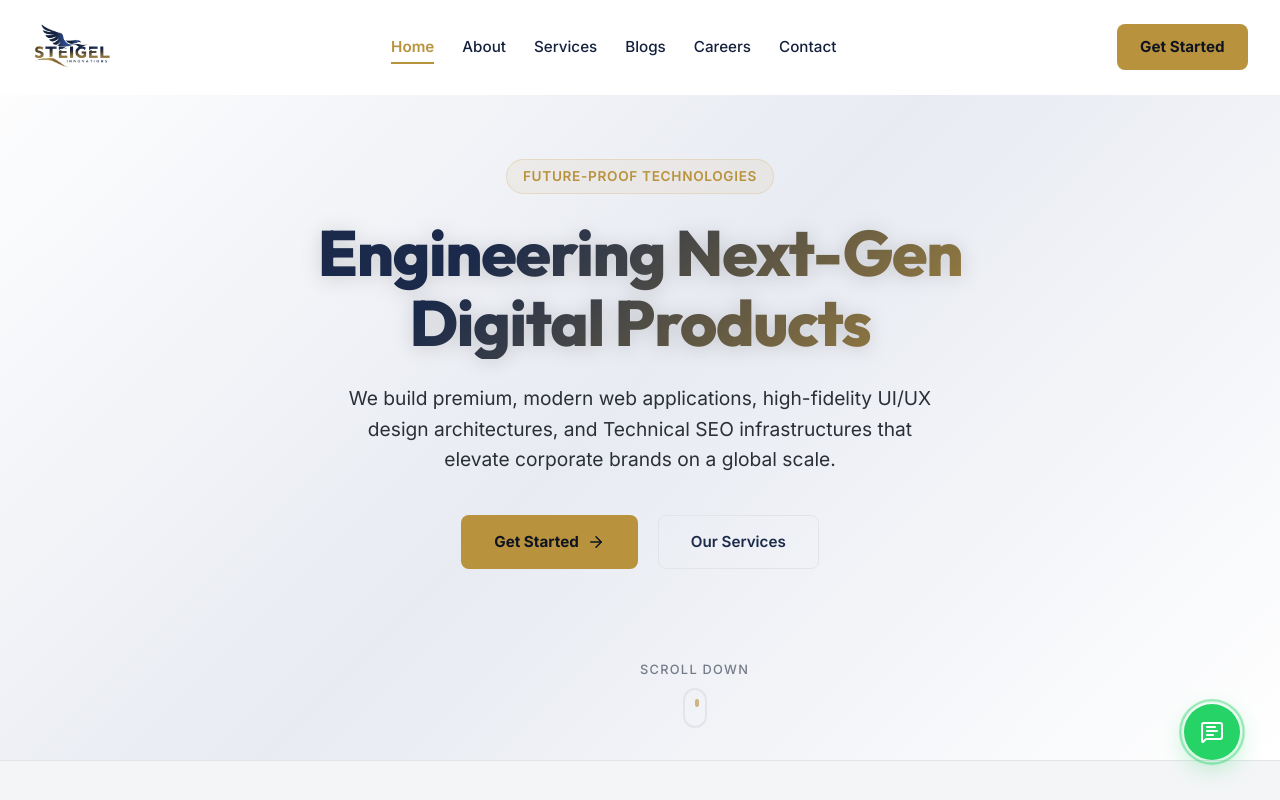
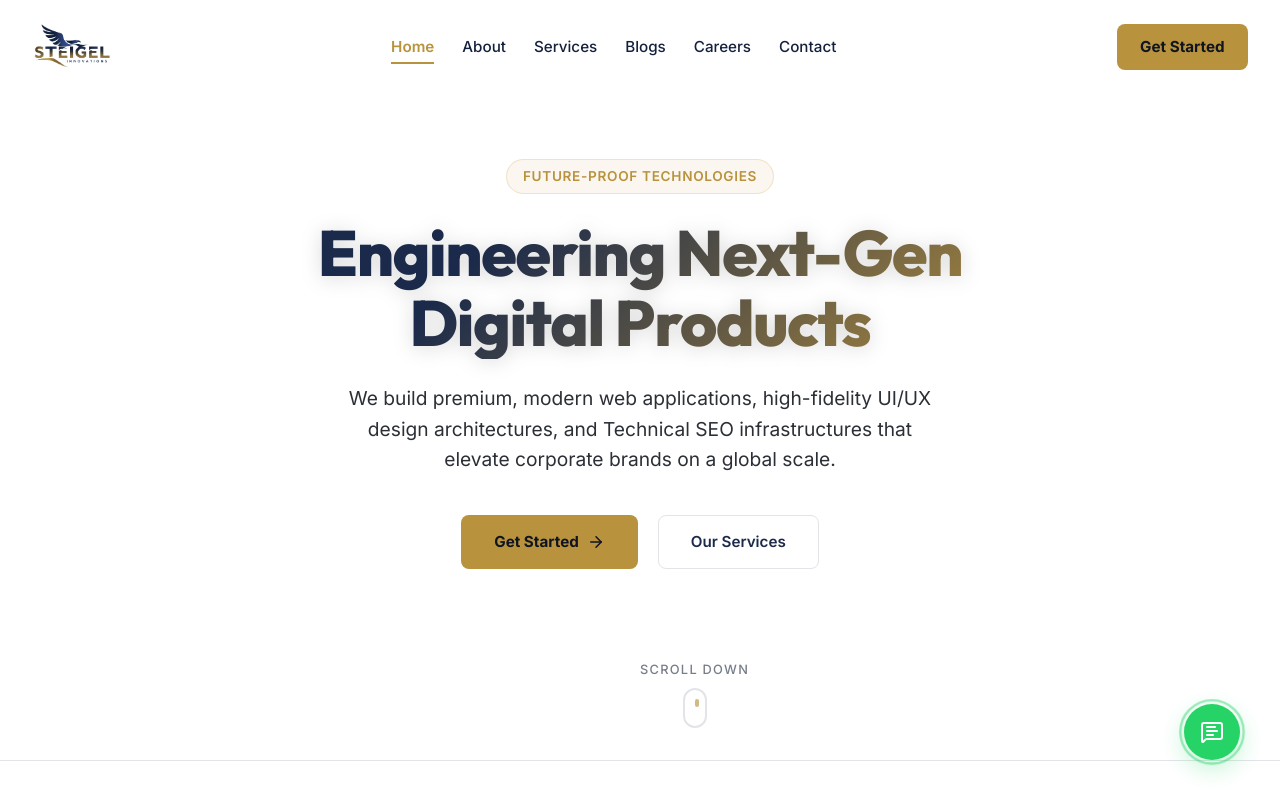
Before and after one commit to Stp2024/steigelinnovation, a React (Vite) app in the folder steigel-innovation-main/steigel/: page / in a window 1280 px wide. Shown: the top 800 px of the page. Built offline with nearby package versions, Linux system fonts and the light colour scheme.

Commit message:
Configure application layout backgrounds to pure white (#FFFFFF)

```diff
--- a/steigel-innovation-main/steigel/src/index.css
+++ b/steigel-innovation-main/steigel/src/index.css
@@ -6,9 +6,9 @@
 
   /* Theme: Light (Sole default) */
   --bg-primary: #FFFFFF;
-  --bg-secondary: #F4F5F7;
+  --bg-secondary: #FFFFFF;
   --bg-nav: rgba(255, 255, 255, 0.88); /* Translucent white background for scrolled navbar */
-  --hero-bg: linear-gradient(135deg, #FFFFFF 0%, #E8EBF2 50%, #FFFFFF 100%);
+  --hero-bg: #FFFFFF;
   --hero-title-gradient: linear-gradient(135deg, var(--text-primary) 30%, var(--accent) 100%);
   --hero-desc-color: var(--text-secondary);
   --hero-btn-sec-color: var(--text-primary);
--- a/steigel-innovation-main/steigel/src/pages/Home.jsx
+++ b/steigel-innovation-main/steigel/src/pages/Home.jsx
@@ -368,7 +368,7 @@ export const Home = () => {
           >
             {[
               { name: 'PADMANABHA M', role: 'Founder', image: stp1 },
-              { name: 'Pratham Rao N', role: 'Consulting Manager', image: stp2 },
+              { name: 'Thanushree N', role: 'Consulting Manager', image: stp2 },
               { name: 'CHARAN D R', role: 'Technical Manager', image: stp3 },
             ].map((member, idx) => (
               <motion.div key={idx} variants={fadeUp}>
@@ -468,7 +468,7 @@ export const Home = () => {
       </section>
 
       {/* ── CTA ── */}
-      <section className="section-padding" style={{ borderTop: '1px solid var(--border)', background: 'linear-gradient(180deg, var(--bg-primary) 0%, rgba(27, 42, 74, 0.2) 100%)' }}>
+      <section className="section-padding" style={{ borderTop: '1px solid var(--border)', background: 'var(--bg-primary)' }}>
         <div className="container">
           <motion.div
             className="glass-card"
```
